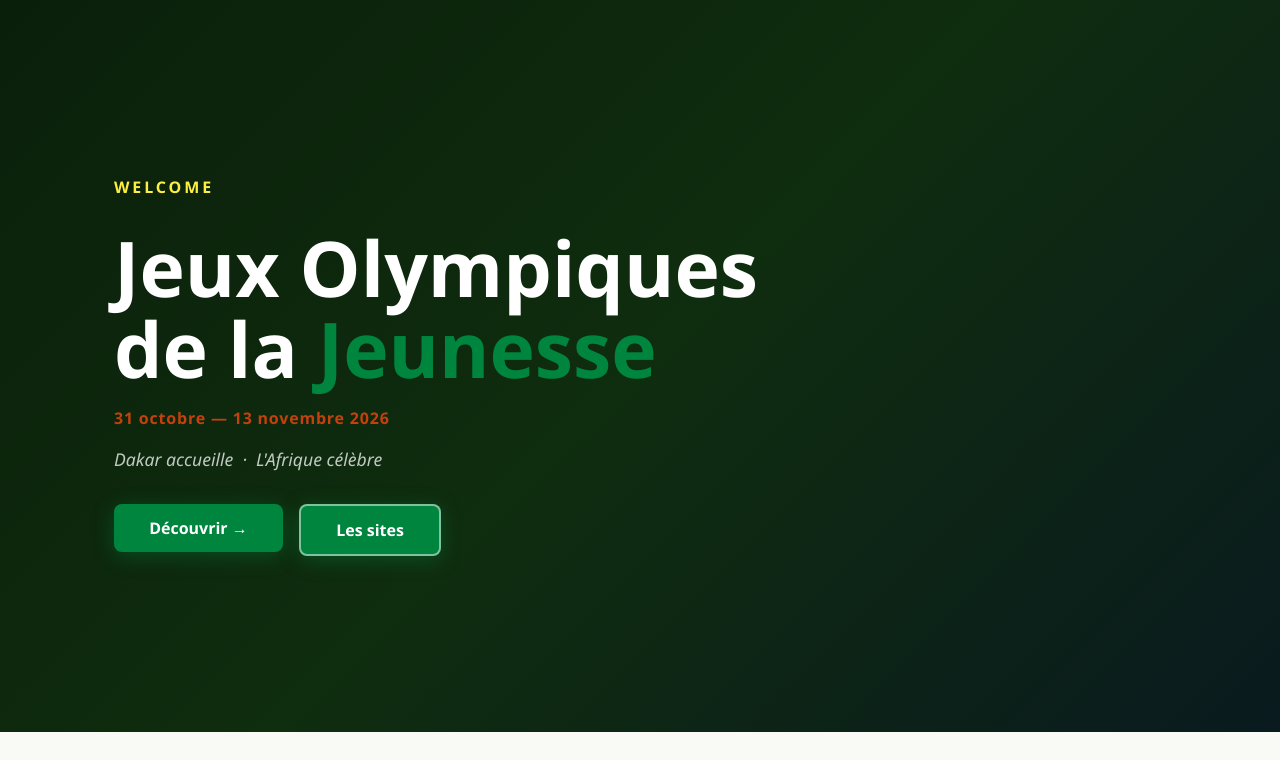
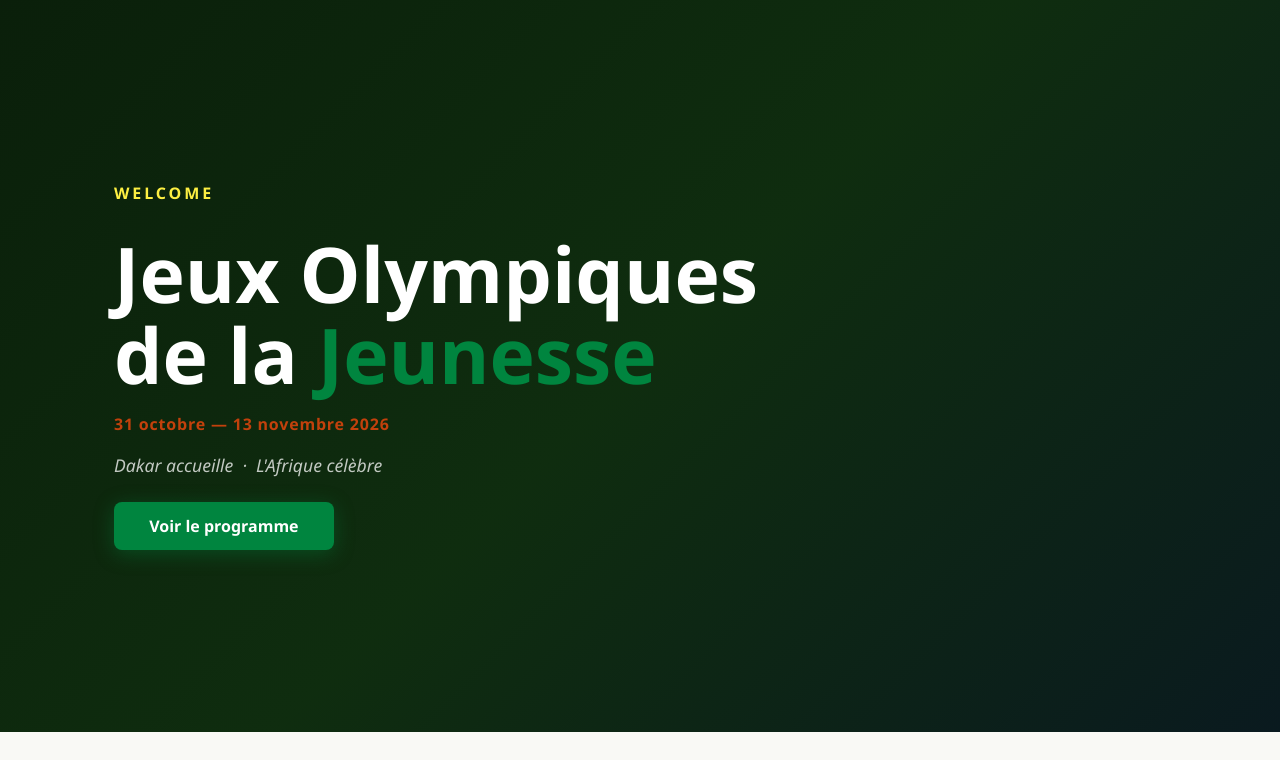
Before and after one commit to realAronaba/joj-dakar-2026, a Flask app: page / in a window 1280 px wide. Shown: the part 69-829 px from the top of the page. Run offline with Flask 3, Linux system fonts and the light colour scheme; data comes from the database, SQL or seed files in the repository; data that the repository does not hold is empty.

Commit message:
fix: boutons remplacés par un seul "Voir le programme"
Co-Authored-By: Claude Sonnet 4.6 <noreply@anthropic.com>

```diff
--- a/app/templates/index.html
+++ b/app/templates/index.html
@@ -20,10 +20,7 @@
       <p class="banner-dates">31 octobre — 13 novembre 2026</p>
       <p class="banner-tagline">Dakar accueille &nbsp;·&nbsp; L'Afrique célèbre</p>
 
-      <div class="banner-actions">
-        <a href="{{ url_for('main.programme') }}" class="banner-cta">Découvrir →</a>
-        <a href="{{ url_for('main.sites') }}" class="banner-cta banner-cta--outline">Les sites</a>
-      </div>
+      <a href="{{ url_for('main.programme') }}" class="banner-cta">Voir le programme</a>
 
     </div>
   </div>
```
